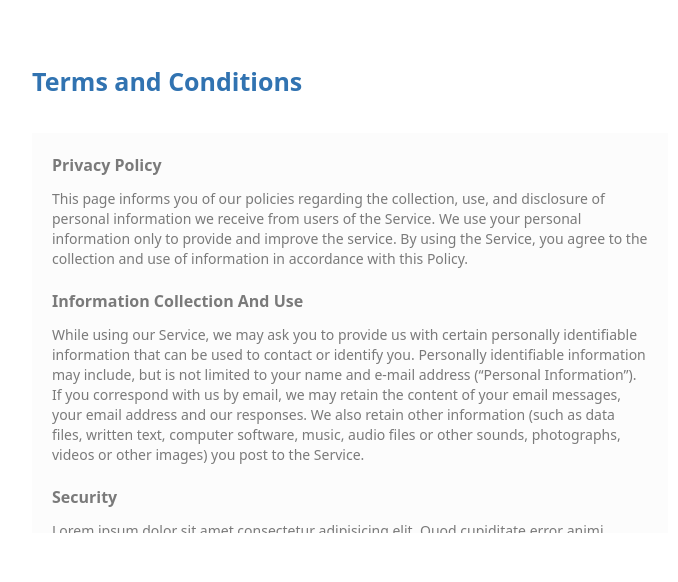
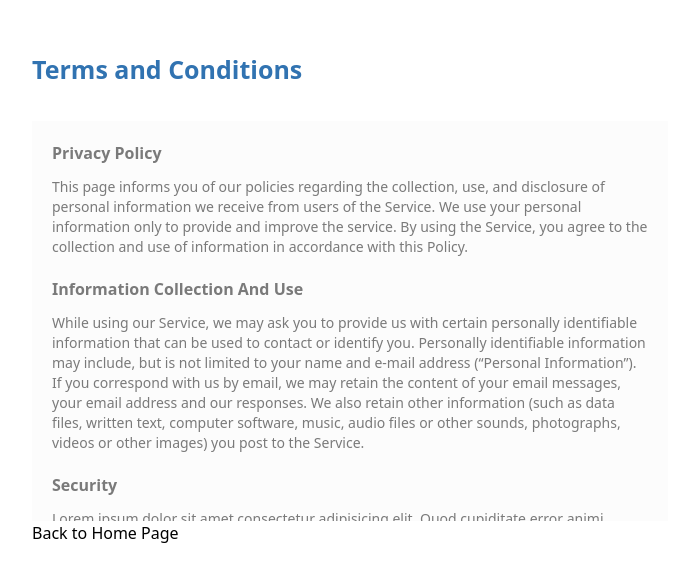
Before and after one commit to gunktp20/warering-client, a React (Vite) app: page /term-condition in a window 1280 px wide. Shown: the part 102-684 px from the top of the page, without its empty margins (290-968 px from the left). Built offline with nearby package versions, Linux system fonts and the light colour scheme.

Commit message:
frontend: define id for element that use for testing

```diff
--- a/src/pages/ResetPass.tsx
+++ b/src/pages/ResetPass.tsx
@@ -84,7 +84,11 @@ const ResetPass = () => {
           value={values.newPassword}
           handleChange={handleChange}
         />
-        <button className="btn btn-primary text-[12px]" onClick={onSubmit}>
+        <button
+          className="btn btn-primary text-[12px]"
+          onClick={onSubmit}
+          id="reset-password-submit"
+        >
           {isLoading ? "Loading..." : "Reset Password"}
         </button>
         <button
--- a/src/pages/TermAndCondition/TermAndCondition.tsx
+++ b/src/pages/TermAndCondition/TermAndCondition.tsx
@@ -1,12 +1,18 @@
 import React from "react";
 import { BigNavbar } from "../Landing";
 import Wrapper from "../../assets/wrappers/TermAndCondition";
+import { useNavigate } from "react-router-dom";
 
 function TermAndCondition() {
+
+  const navigate = useNavigate();
+
   return (
     <Wrapper>
       <div className="bg-white p-[2rem] w-[700px]">
-        <div className="text-[#3173b1] font-bold text-[25px] mb-8">Terms and Conditions</div>
+        <div className="text-[#3173b1] font-bold text-[25px] mb-8">
+          Terms and Conditions
+        </div>
         <div className="bg-[#fcfcfc] p-5 overflow-y-auto h-[400px]">
           <div className="font-bold text-[16px] text-[#7a7a7a] mb-3">
             Privacy Policy
@@ -40,9 +46,21 @@ function TermAndCondition() {
           </div>
 
           <p className="text-[#7a7a7a] mb-5 text-sm">
-           Lorem ipsum dolor sit amet consectetur adipisicing elit. Quod cupiditate error animi dolorem veniam officia distinctio quam rem cumque earum, dolor, sit vero minima. Sint at, quas, maiores impedit debitis eaque quis voluptatibus libero ex fugit animi unde ipsum esse veritatis qui accusamus. Qui a sapiente ex velit? Voluptates, velit?
+            Lorem ipsum dolor sit amet consectetur adipisicing elit. Quod
+            cupiditate error animi dolorem veniam officia distinctio quam rem
+            cumque earum, dolor, sit vero minima. Sint at, quas, maiores impedit
+            debitis eaque quis voluptatibus libero ex fugit animi unde ipsum
+            esse veritatis qui accusamus. Qui a sapiente ex velit? Voluptates,
+            velit?
           </p>
         </div>
+        <button
+          onClick={() => {
+            navigate("/");
+          }}
+        >
+          Back to Home Page
+        </button>
       </div>
     </Wrapper>
   );
```
